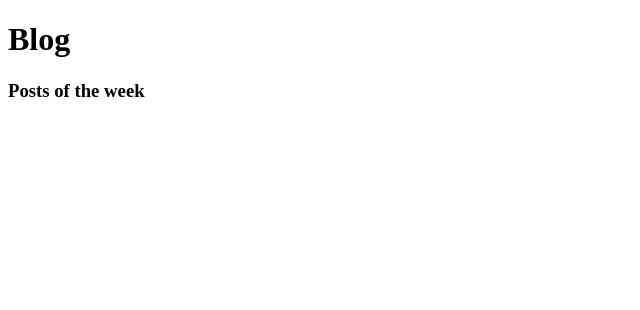
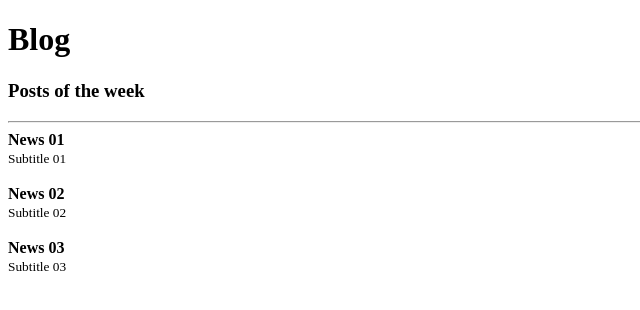
Before and after one commit to giovannalinda/react-fundamentals, a React app: page / in a window 1280 px wide. Shown: the top 310 px of the page, without its empty margins (0-640 px from the left). Built offline with nearby package versions, Linux system fonts and the light colour scheme.

Commit message:
what are properties

```diff
--- a/src/App.js
+++ b/src/App.js
@@ -1,12 +1,36 @@
 import React from 'react'
+
+import Post from './Post'
 
 const category = 'Posts of the week'
 
+// Props(Properties)
 function App() {
   return (
     <>
       <h1>Blog</h1>
       <h3>{category}</h3>
+
+      <hr />
+
+      <Post
+        post={{
+          title: 'News 01',
+          subtitle: 'Subtitle 01'
+        }}
+      />
+      <Post
+        post={{
+          title: 'News 02',
+          subtitle: 'Subtitle 02'
+        }}
+      />
+      <Post
+        post={{
+          title: 'News 03',
+          subtitle: 'Subtitle 03'
+        }}
+      />
     </>
   )
 }
--- /dev/null
+++ b/src/Post.js
@@ -0,0 +1,14 @@
+import React from 'react'
+
+export default function Post(props) {
+  return (
+    <>
+      <article>
+        <strong>{props.post.title}</strong>
+        <br />
+        <small>{props.post.subtitle}</small>
+      </article>
+      <br />
+    </>
+  )
+}
```
